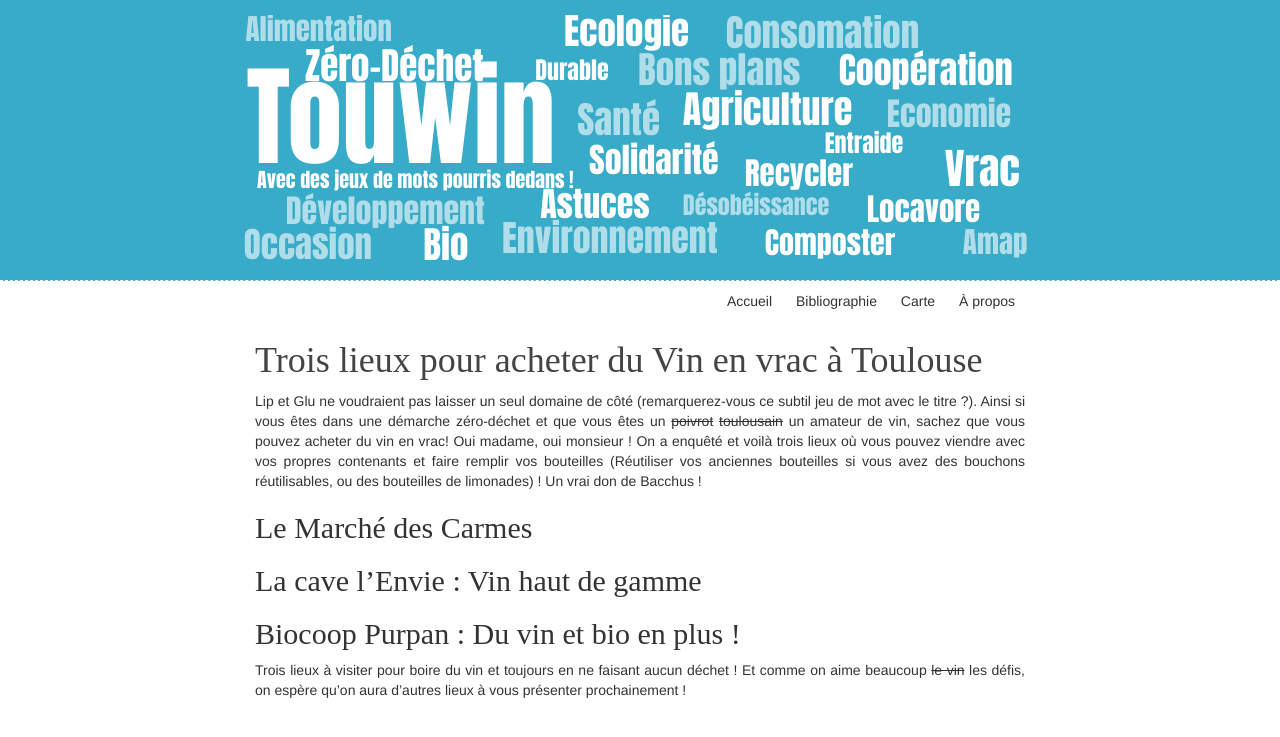
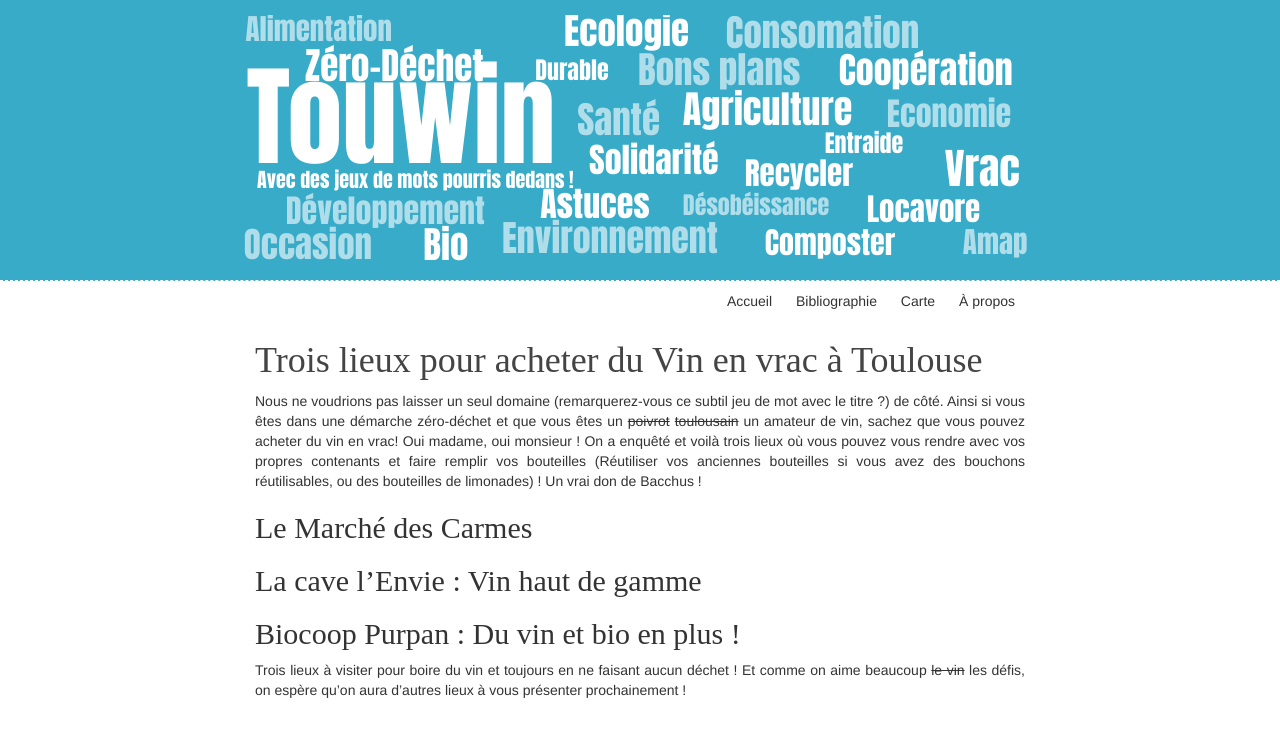
Before and after one commit to Touwin/Touwin.github.io, a Jekyll site: the page built from _posts/2014-03-05-Du-Vin-Vrac.md, in a window 1280 px wide. Shown: the top 737 px of the page. Built offline with Jekyll 4.4.1, drawn with Linux system fonts in a browser that asks for light colours; nearby versions of some CDN libraries; Markdown is read by kramdown in place of the engine named in the settings.

Commit message:
Update 2014-03-05-Du-Vin-Vrac.md

```diff
--- a/_posts/2014-03-05-Du-Vin-Vrac.md
+++ b/_posts/2014-03-05-Du-Vin-Vrac.md
@@ -5,10 +5,7 @@ layout: default
 
 #Trois lieux pour acheter du Vin en vrac à Toulouse
 
-Lip et Glu ne voudraient pas laisser un seul domaine de côté (remarquerez-vous ce subtil jeu de mot avec le titre ?). Ainsi si vous
-êtes dans une démarche zéro-déchet et que vous êtes un <strike>poivrot</strike> <strike>toulousain</strike> un amateur de vin, sachez que
-vous pouvez acheter du vin en vrac! Oui madame, oui monsieur ! On a enquêté et voilà trois lieux où vous pouvez viendre avec vos propres contenants
-et faire remplir vos bouteilles (Réutiliser vos anciennes bouteilles si vous avez des bouchons réutilisables, ou des bouteilles de limonades) ! Un vrai don de Bacchus !
+Nous ne voudrions pas laisser un seul domaine (remarquerez-vous ce subtil jeu de mot avec le titre ?) de côté. Ainsi si vous êtes dans une démarche zéro-déchet et que vous êtes un <strike>poivrot</strike> <strike>toulousain</strike> un amateur de vin, sachez que vous pouvez acheter du vin en vrac! Oui madame, oui monsieur ! On a enquêté et voilà trois lieux où vous pouvez vous rendre avec vos propres contenants et faire remplir vos bouteilles (Réutiliser vos anciennes bouteilles si vous avez des bouchons réutilisables, ou des bouteilles de limonades) ! Un vrai don de Bacchus !
 
 ## Le Marché des Carmes
 
```
